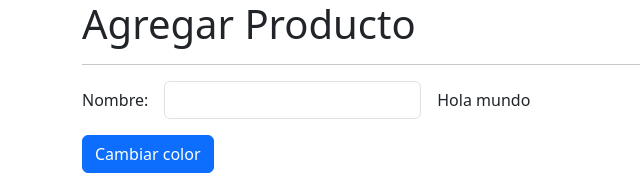
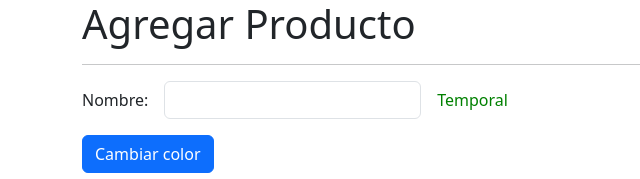
Before and after one commit to AlbertoG22/directiveSignals-app-angular, an Angular app: page /products/products in a window 1280 px wide. Shown: the top 179 px of the page, without its empty margins (0-640 px from the left). Built offline with nearby package versions, Linux system fonts and the light colour scheme.

Commit message:
@Input in directives

```diff
--- a/src/app/products/pages/product-page/product-page.component.html
+++ b/src/app/products/pages/product-page/product-page.component.html
@@ -13,7 +13,7 @@
     </div>
 
     <div class="col-auto">
-      <span customLabel></span>
+      <span customLabel [color]="color">Temporal</span>
     </div>
 
   </div>
--- a/src/app/shared/directives/custom-label.directive.ts
+++ b/src/app/shared/directives/custom-label.directive.ts
@@ -1,4 +1,4 @@
-import { Directive, ElementRef, OnInit } from '@angular/core';
+import { Directive, ElementRef, Input, OnInit } from '@angular/core';
 
 @Directive({
   selector: '[customLabel]'
@@ -6,16 +6,25 @@ import { Directive, ElementRef, OnInit } from '@angular/core';
 export class CustomLabelDirective implements OnInit {
 
   private htmlElement?: ElementRef<HTMLElement>;
+  private _color: string = 'red';
+
+  @Input() set color( value: string ) {
+    this._color = value;
+    this.setStyle();
+  }
 
   constructor( private el: ElementRef<HTMLElement> ) {
     // console.log('constructor de la directiva');
-    console.log(el);
     this.htmlElement = el;
-
-    this.htmlElement.nativeElement.innerHTML = 'Hola mundo';
   }
 
   ngOnInit(): void {
-    console.log('Directiva - NgOnInit');
+    this.setStyle();
+  }
+
+  setStyle(): void {
+    if( !this.htmlElement ) return;
+
+    this.htmlElement!.nativeElement.style.color = this._color;
   }
 }
```
